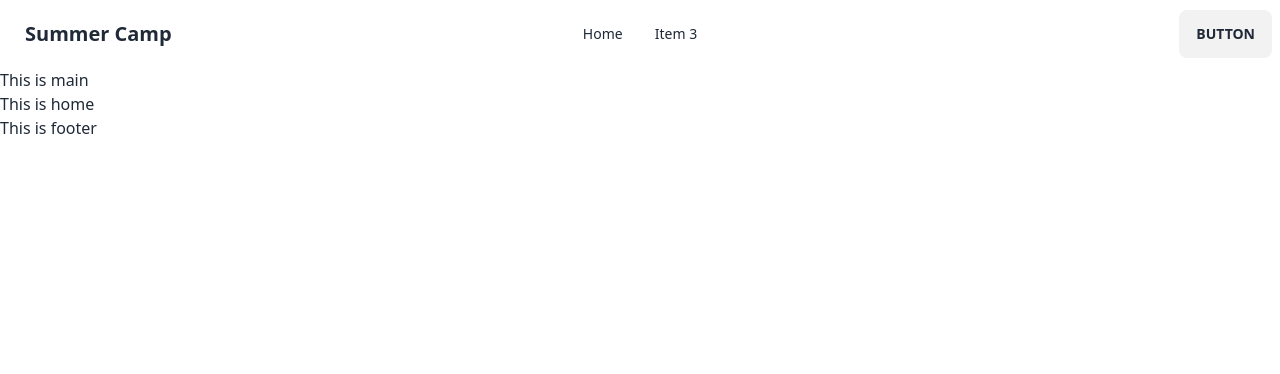
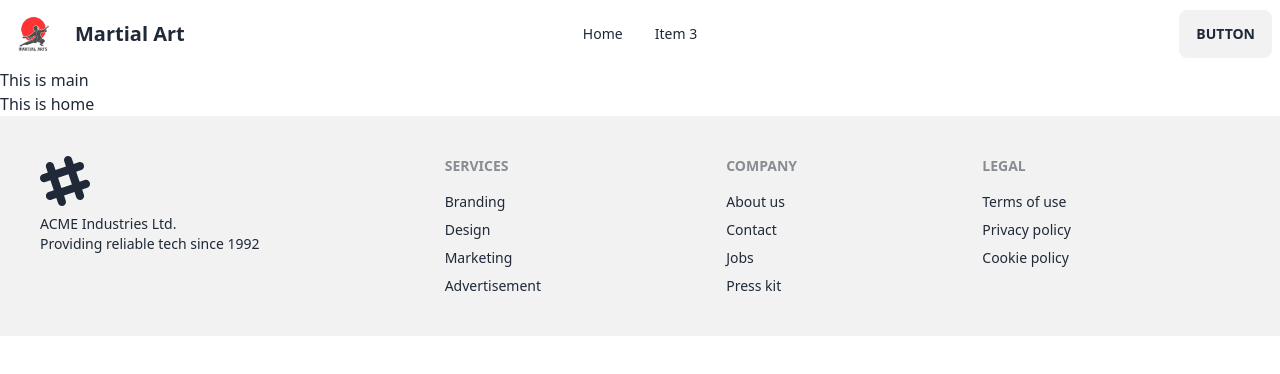
Before and after one commit to imranahmed20/summer-camp-client, a React (Vite) app: page / in a window 1280 px wide. Shown: the top 374 px of the page. Built offline with nearby package versions, Linux system fonts and the light colour scheme.

Commit message:
name, title and logo added

```diff
--- a/index.html
+++ b/index.html
@@ -1,13 +1,16 @@
 <!DOCTYPE html>
 <html lang="en">
+
 <head>
   <meta charset="UTF-8" />
-    <link rel="icon" type="image/svg+xml" href="/vite.svg" />
+  <link rel="icon" type="image/svg+xml" href="/public/logo.avif" />
   <meta name="viewport" content="width=device-width, initial-scale=1.0" />
-    <title>Vite + React</title>
+  <title>Martial Art</title>
 </head>
+
 <body>
   <div id="root"></div>
   <script type="module" src="/src/main.jsx"></script>
 </body>
+
 </html>
--- a/src/Share/Footer/Footer.jsx
+++ b/src/Share/Footer/Footer.jsx
@@ -2,9 +2,32 @@ import React from 'react';
 
 const Footer = () => {
     return (
-        <div>
-            <h1>This is footer</h1>
-        </div>
+        <footer className="footer p-10 bg-base-200 text-base-content">
+            <div>
+                <svg width="50" height="50" viewBox="0 0 24 24" xmlns="http://www.w3.org/2000/svg" fillRule="evenodd" clip-rule="evenodd" className="fill-current"><path d="M22.672 15.226l-2.432.811.841 2.515c.33 1.019-.209 2.127-1.23 2.456-1.15.325-2.148-.321-2.463-1.226l-.84-2.518-5.013 1.677.84 2.517c.391 1.203-.434 2.542-1.831 2.542-.88 0-1.601-.564-1.86-1.314l-.842-2.516-2.431.809c-1.135.328-2.145-.317-2.463-1.229-.329-1.018.211-2.127 1.231-2.456l2.432-.809-1.621-4.823-2.432.808c-1.355.384-2.558-.59-2.558-1.839 0-.817.509-1.582 1.327-1.846l2.433-.809-.842-2.515c-.33-1.02.211-2.129 1.232-2.458 1.02-.329 2.13.209 2.461 1.229l.842 2.515 5.011-1.677-.839-2.517c-.403-1.238.484-2.553 1.843-2.553.819 0 1.585.509 1.85 1.326l.841 2.517 2.431-.81c1.02-.33 2.131.211 2.461 1.229.332 1.018-.21 2.126-1.23 2.456l-2.433.809 1.622 4.823 2.433-.809c1.242-.401 2.557.484 2.557 1.838 0 .819-.51 1.583-1.328 1.847m-8.992-6.428l-5.01 1.675 1.619 4.828 5.011-1.674-1.62-4.829z"></path></svg>
+                <p>ACME Industries Ltd.<br />Providing reliable tech since 1992</p>
+            </div>
+            <div>
+                <span className="footer-title">Services</span>
+                <a className="link link-hover">Branding</a>
+                <a className="link link-hover">Design</a>
+                <a className="link link-hover">Marketing</a>
+                <a className="link link-hover">Advertisement</a>
+            </div>
+            <div>
+                <span className="footer-title">Company</span>
+                <a className="link link-hover">About us</a>
+                <a className="link link-hover">Contact</a>
+                <a className="link link-hover">Jobs</a>
+                <a className="link link-hover">Press kit</a>
+            </div>
+            <div>
+                <span className="footer-title">Legal</span>
+                <a className="link link-hover">Terms of use</a>
+                <a className="link link-hover">Privacy policy</a>
+                <a className="link link-hover">Cookie policy</a>
+            </div>
+        </footer>
     );
 };
 
--- a/src/Share/Navbar/Navbar.jsx
+++ b/src/Share/Navbar/Navbar.jsx
@@ -1,5 +1,6 @@
 import React from 'react';
 import { Link } from 'react-router-dom';
+import logo from '../../../src/assets/logo.avif'
 
 const Navbar = () => {
     const navItem = <>
@@ -19,7 +20,8 @@ const Navbar = () => {
 
                         </ul>
                     </div>
-                    <a className="btn btn-ghost normal-case text-xl">Summer Camp</a>
+                    <img src={logo} className='rounded-full' style={{ height: '50px' }} alt="" />
+                    <a className="btn btn-ghost normal-case text-xl">Martial Art</a>
                 </div>
                 <div className="navbar-center hidden lg:flex">
                     <ul className="menu menu-horizontal px-1">
```
Also changed, not shown: public/logo.avif (added), src/assets/logo.avif (added). Lines whose indentation alone changed are shown as unchanged.
